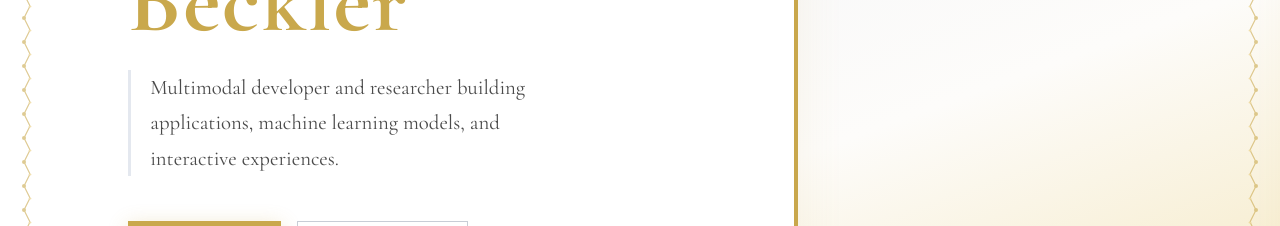
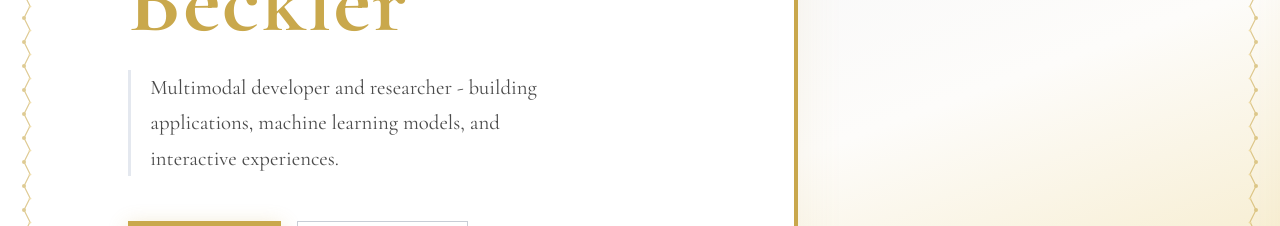
Before and after one commit to Gbeckler8/Personal-website, a React (Create React App) app: page / in a window 1280 px wide. Shown: the part 354-580 px from the top of the page. Built offline with nearby package versions, Linux system fonts and the light colour scheme.

Commit message:
Update Hero.tsx

```diff
--- a/src/components/Hero.tsx
+++ b/src/components/Hero.tsx
@@ -53,7 +53,7 @@ export default function Hero() {
           borderLeft: '3px solid var(--silver-light)',
           paddingLeft: '1.2rem',
         }}>
-          Multimodal developer and researcher building applications, machine learning models, and interactive experiences.
+          Multimodal developer and researcher - building applications, machine learning models, and interactive experiences.
         </p>
 
         <div style={{ display: 'flex', gap: '1rem' }}>
```
